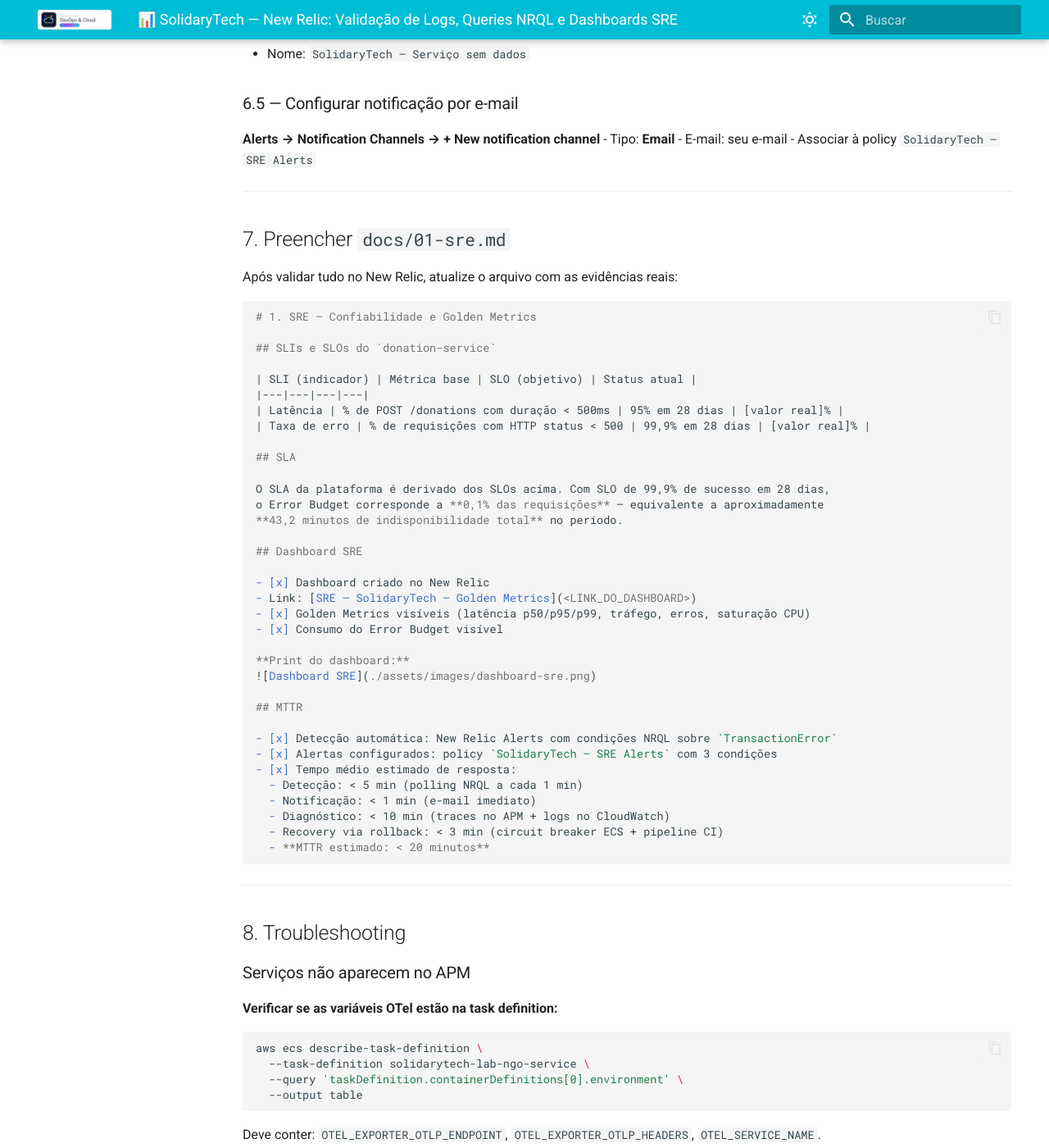
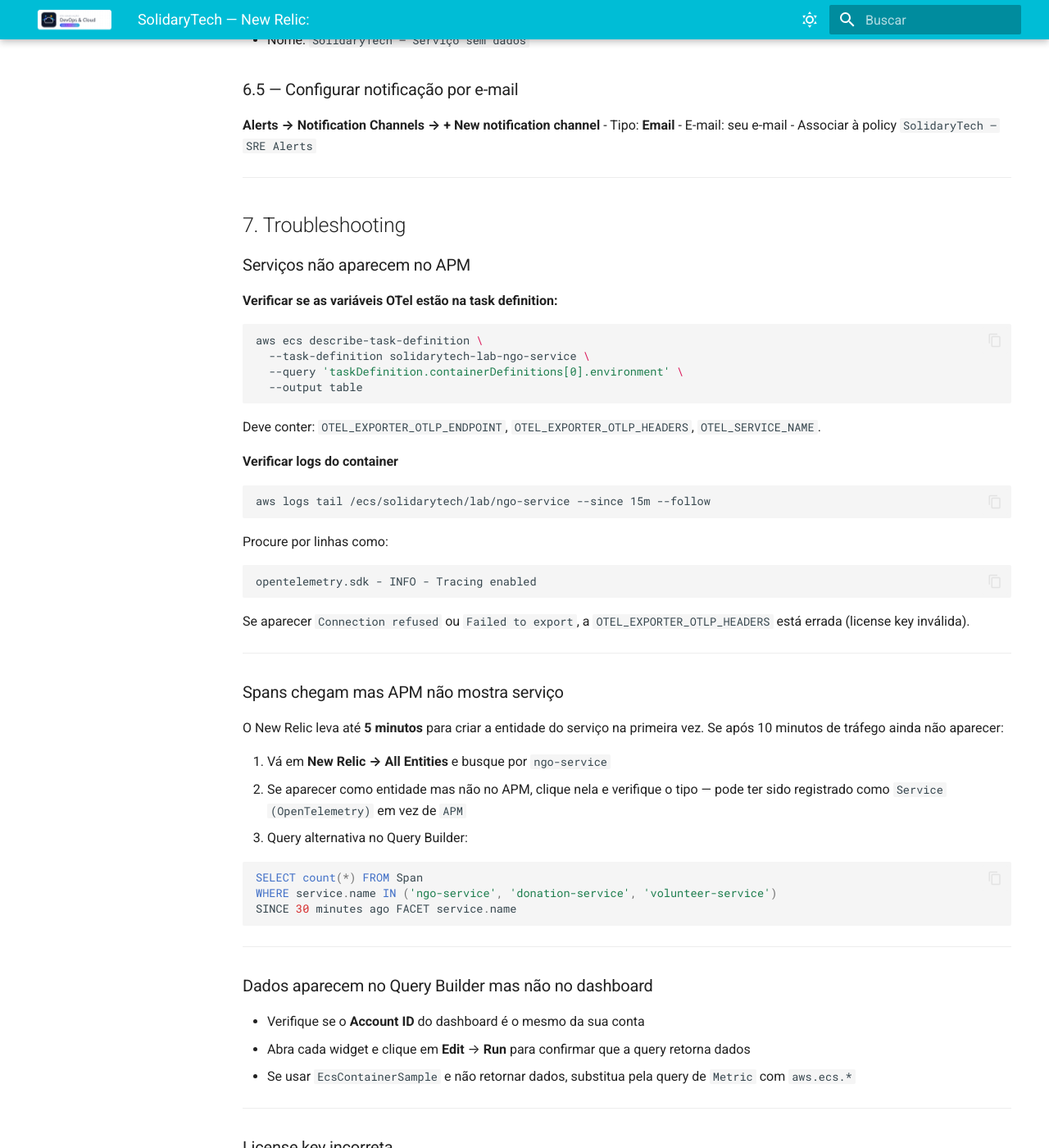
Before and after one commit to LopesJS/hackathon-solidarytech, an MkDocs documentation site: the page built from docs/sre/new-relic.md, in a window 1280 px wide and 1400 px high, scrolled down 11315 px. Shown: the whole window at 82% size. Built offline with MkDocs 1.6.1 and Material for MkDocs 9.7.7, drawn with Linux system fonts in a browser that asks for light colours; some of the changed text lies outside the part shown.

Commit message:
feat: Documentação Sre

````diff
--- a/docs/sre/new-relic.md
+++ b/docs/sre/new-relic.md
@@ -1,6 +1,8 @@
-# 📊 SolidaryTech — New Relic: Validação de Logs, Queries NRQL e Dashboards SRE
+# SolidaryTech — New Relic:
 
-> Guia completo para verificar se a telemetria está chegando no New Relic, construir as queries NRQL dos SLIs e montar o dashboard SRE com Golden Metrics para o `donation-service` (Hot Path).
+### Validação de Logs, Queries NRQL e Dashboards SRE
+
+> Troubleshooting de telemetria chegando no New Relic, construção das queries NRQL dos SLIs e criação do dashboard SRE com Golden Metrics para o `donation-service` (Hot Path).
 
 ---
 
@@ -12,8 +14,7 @@
 4. [Queries NRQL — Golden Metrics dos 3 serviços](#4-queries-nrql--golden-metrics-dos-3-serviços)
 5. [Montar o Dashboard SRE](#5-montar-o-dashboard-sre)
 6. [Configurar Alertas](#6-configurar-alertas)
-7. [Preencher docs/01-sre.md](#7-preencher-docs01-sremd)
-8. [Troubleshooting](#8-troubleshooting)
+7. [Troubleshooting](#7-troubleshooting)
 
 ---
 
@@ -23,21 +24,25 @@
 
 1. Acesse **[one.newrelic.com](https://one.newrelic.com)**
 2. Menu esquerdo → **APM & Services**
-3. Você deve ver os 3 serviços listados:
+3. Deve ver os 3 serviços listados:
    - `ngo-service`
    - `donation-service`
    - `volunteer-service`
 
 > Se os serviços não aparecerem após 5 minutos de tráfego, vá para a seção [Troubleshooting](#8-troubleshooting).
 
+---
+
 ### 1.2 — Gerar tráfego para ter dados
 
-Antes de verificar qualquer coisa no New Relic, gere tráfego real nos 3 serviços:
+Antes de verificar qualquer coisa no New Relic, deve gere tráfego real nos 3 serviços:
 
 ```bash
 ALB=$(cd infra/terraform/environments/lab && terraform output -raw alb_dns_name)
 echo "ALB: $ALB"
+```
 
+```bash
 # Health checks (aparecem como transações no APM)
 for i in $(seq 1 10); do
   curl -s "http://${ALB}/health" > /dev/null
@@ -45,7 +50,9 @@
   curl -s "http://${ALB}/donations" > /dev/null
   curl -s "http://${ALB}/volunteers/1" > /dev/null
 done
+```
 
+```bash
 # Criar dados reais
 curl -s -X POST "http://${ALB}/ngos" \
   -H "Content-Type: application/json" \
@@ -61,6 +68,7 @@
 
 echo "Tráfego gerado. Aguarde 2 minutos e verifique o New Relic."
 ```
+---
 
 ### 1.3 — Query de verificação inicial no Query Builder
 
@@ -283,7 +291,6 @@
 TIMESERIES 5 minutes
 ```
 
-> Se `EcsContainerSample` não retornar dados, use CloudWatch Container Insights no console AWS ou as métricas via `Metric`:
 
 ```sql
 SELECT average(`aws.ecs.CPUUtilization`) AS 'CPU %'
@@ -339,13 +346,12 @@
 ### 5.1 — Criar o dashboard
 
 1. **New Relic → Dashboards → + Create a dashboard**
-2. Nome: **`SRE — SolidaryTech — Golden Metrics`**
-3. Permissão: **Public (read)** — para compartilhar o link na documentação
+2. Nome: **`SolidaryTech`**
+3. Visibilidade: **FREE PLAN** — Não é possível compartilhar o link público.
 4. Clique em **Create**
 
-### 5.2 — Adicionar os widgets (ordem recomendada)
+### 5.2 — Widgets
 
-Adicione os widgets na seguinte ordem clicando em **+ Add widget** em cada seção:
 
 ---
 
@@ -470,14 +476,6 @@
 
 ---
 
-### 5.3 — Salvar e obter o link
-
-1. Clique em **Save** no canto superior direito
-2. Clique nos **...** do dashboard → **Get shareable link**
-3. Copie o link e cole em `docs/01-sre.md`
-
----
-
 ## 6. Configurar Alertas
 
 ### 6.1 — Criar Alert Policy
@@ -539,51 +537,8 @@
 
 ---
 
-## 7. Preencher `docs/01-sre.md`
 
-Após validar tudo no New Relic, atualize o arquivo com as evidências reais:
-
-```markdown
-# 1. SRE — Confiabilidade e Golden Metrics
-
-## SLIs e SLOs do `donation-service`
-
-| SLI (indicador) | Métrica base | SLO (objetivo) | Status atual |
-|---|---|---|---|
-| Latência | % de POST /donations com duração < 500ms | 95% em 28 dias | [valor real]% |
-| Taxa de erro | % de requisições com HTTP status < 500 | 99,9% em 28 dias | [valor real]% |
-
-## SLA
-
-O SLA da plataforma é derivado dos SLOs acima. Com SLO de 99,9% de sucesso em 28 dias,
-o Error Budget corresponde a **0,1% das requisições** — equivalente a aproximadamente
-**43,2 minutos de indisponibilidade total** no período.
-
-## Dashboard SRE
-
-- [x] Dashboard criado no New Relic
-- Link: [SRE — SolidaryTech — Golden Metrics](<LINK_DO_DASHBOARD>)
-- [x] Golden Metrics visíveis (latência p50/p95/p99, tráfego, erros, saturação CPU)
-- [x] Consumo do Error Budget visível
-
-**Print do dashboard:**
-![Dashboard SRE](./assets/images/dashboard-sre.png)
-
-## MTTR
-
-- [x] Detecção automática: New Relic Alerts com condições NRQL sobre `TransactionError`
-- [x] Alertas configurados: policy `SolidaryTech — SRE Alerts` com 3 condições
-- [x] Tempo médio estimado de resposta:
-  - Detecção: < 5 min (polling NRQL a cada 1 min)
-  - Notificação: < 1 min (e-mail imediato)
-  - Diagnóstico: < 10 min (traces no APM + logs no CloudWatch)
-  - Recovery via rollback: < 3 min (circuit breaker ECS + pipeline CI)
-  - **MTTR estimado: < 20 minutos**
-```
-
----
-
-## 8. Troubleshooting
+## 7. Troubleshooting
 
 ### Serviços não aparecem no APM
 
@@ -598,7 +553,7 @@
 
 Deve conter: `OTEL_EXPORTER_OTLP_ENDPOINT`, `OTEL_EXPORTER_OTLP_HEADERS`, `OTEL_SERVICE_NAME`.
 
-**Verificar logs do container no CloudWatch:**
+**Verificar logs do container**
 
 ```bash
 aws logs tail /ecs/solidarytech/lab/ngo-service --since 15m --follow
````
Also changed, not shown: docs/01-sre.md (+2 -0 lines).
